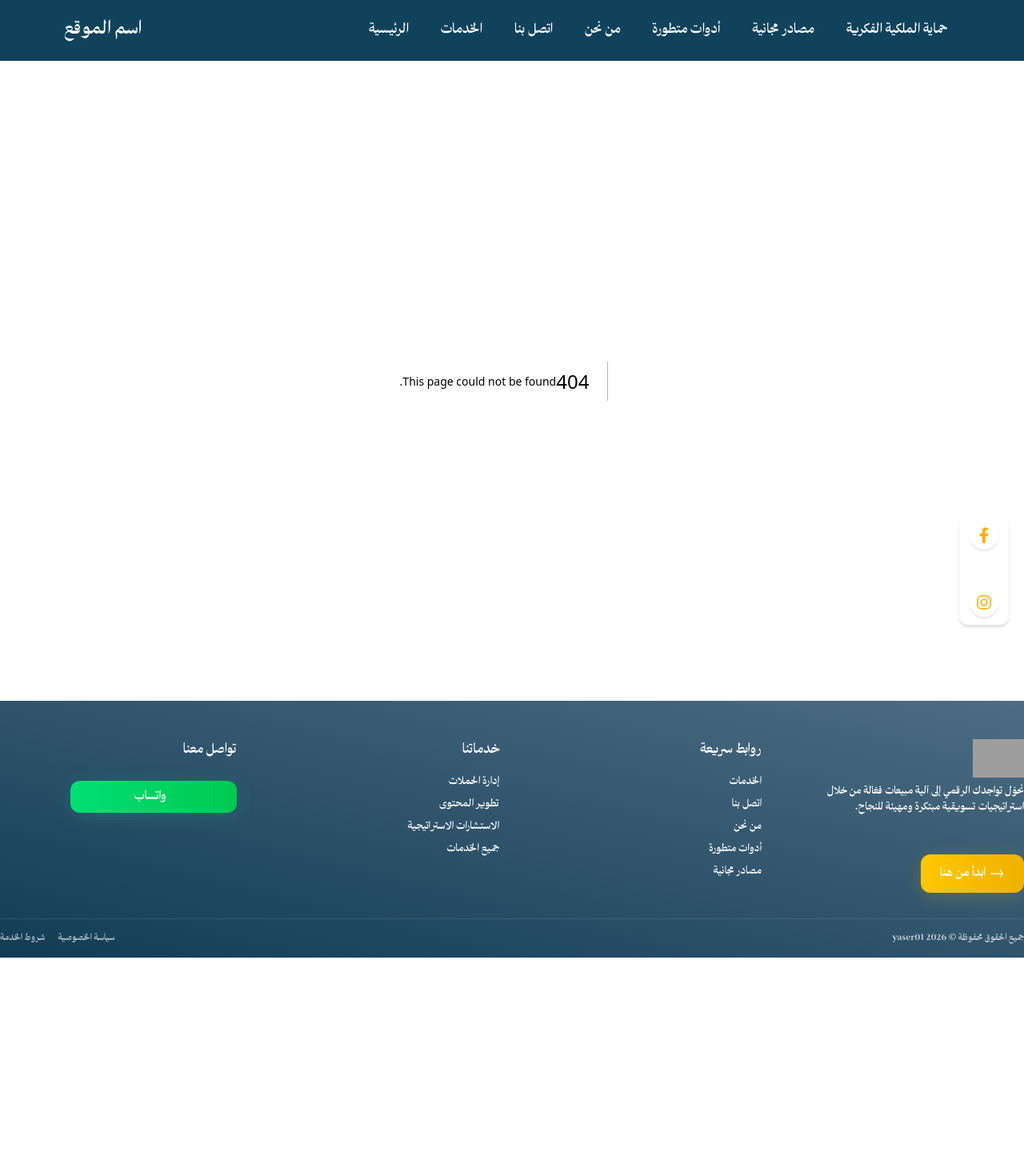
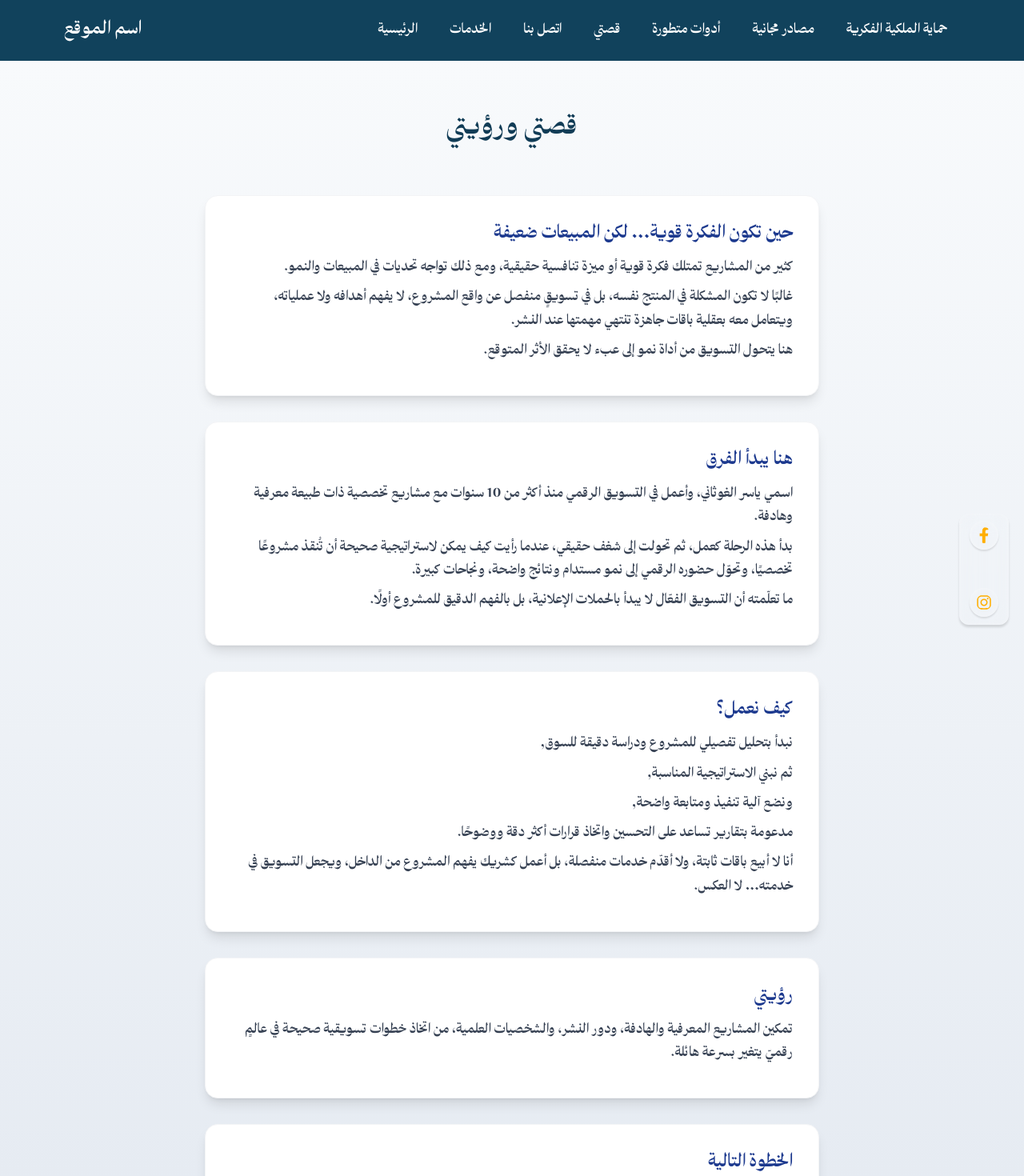
Before and after one commit to Abdullah-AlSalloum/yasergothani, a Next.js app: page /mystory in a window 1280 px wide. Before the commit this address had no page. Shown: the top 1470 px of the page at 80% size. Before the commit the page ends 1197 px from the top, so only its background shows below. Built offline with nearby package versions, Linux system fonts and the light colour scheme; grey boxes are pictures that could not be loaded; some icons are missing.

Commit message:
changing about page to mystory and customize it

```diff
--- a/src/app/about/page.tsx
+++ /dev/null
@@ -1,17 +0,0 @@
-"use client";
-import React from "react";
-
-const AboutPage: React.FC = () => (
-  <section className="w-full py-16 px-4">
-    <div className="max-w-4xl mx-auto flex flex-col items-center text-center gap-8">
-      <h2 className="text-2xl sm:text-3xl md:text-4xl font-extrabold text-primary mb-2">
-        من نحن
-      </h2>
-      <p className="text-gray-600 text-lg">
-        سيتم تخصيص هذه الصفحة لاحقًا لتعريف الشركة وفريق العمل ورؤيتنا.
-      </p>
-    </div>
-  </section>
-);
-
-export default AboutPage;
--- /dev/null
+++ b/src/app/mystory/page.tsx
@@ -0,0 +1,59 @@
+"use client";
+import React from "react";
+
+const mystoryContent = [
+  {
+    title: "حين تكون الفكرة قوية… لكن المبيعات ضعيفة",
+    text: `كثير من المشاريع تمتلك فكرة قوية أو ميزة تنافسية حقيقية، ومع ذلك تواجه تحديات في المبيعات والنمو.
+    غالبًا لا تكون المشكلة في المنتج نفسه، بل في تسويقٍ منفصل عن واقع المشروع، لا يفهم أهدافه ولا عملياته، ويتعامل معه بعقلية باقات جاهزة تنتهي مهمتها عند النشر.
+    هنا يتحول التسويق من أداة نمو إلى عبء لا يحقق الأثر المتوقع.`
+  },
+  {
+    title: "هنا يبدأ الفرق",
+    text: `اسمي ياسر الغوثاني، وأعمل في التسويق الرقمي منذ أكثر من 10 سنوات مع مشاريع تخصصية ذات طبيعة معرفية وهادفة.
+    بدأ هذه الرحلة كعمل، ثم تحولت إلى شغف حقيقي، عندما رأيت كيف يمكن لاستراتيجية صحيحة أن تُنقذ مشروعًا تخصصيًا، وتحوّل حضوره الرقمي إلى نمو مستدام ونتائج واضحة، ونجاحات كبيرة.
+    ما تعلّمته أن التسويق الفعّال لا يبدأ بالحملات الإعلانية، بل بالفهم الدقيق للمشروع أولًا.`
+  },
+  {
+    title: "كيف نعمل؟",
+    text: `نبدأ بتحليل تفصيلي للمشروع ودراسة دقيقة للسوق,
+    ثم نبني الاستراتيجية المناسبة,
+    ونضع آلية تنفيذ ومتابعة واضحة,
+    مدعومة بتقارير تساعد على التحسين واتخاذ قرارات أكثر دقة ووضوحًا.
+    أنا لا أبيع باقات ثابتة، ولا أقدّم خدمات منفصلة، بل أعمل كشريك يفهم المشروع من الداخل، ويجعل التسويق في خدمته… لا العكس.`
+  },
+  {
+    title: "رؤيتي",
+    text: `تمكين المشاريع المعرفية والهادفة، ودور النشر، والشخصيات العلمية، من اتخاذ خطوات تسويقية صحيحة في عالمٍ رقميّ يتغير بسرعة هائلة.`
+  },
+  {
+    title: "الخطوة التالية",
+    text: `إذا شعرت أن هذا الكلام يعبّر عن واقع مشروعك، فأنت في المكان الصحيح.
+    الخطوة التالية هي اجتماع تعارف وتحليل أولي، نناقش فيه وضع مشروعك الحالي، ونحدّد بوضوح أين يمكن للتسويق أن يصنع الفرق فعلًا.`
+  }
+];
+
+const MyStory: React.FC = () => (
+  <section className="w-full py-16 px-4 bg-gradient-to-b from-[#f8fafc] to-[#e2e8f0] min-h-screen">
+    <div className="max-w-3xl mx-auto flex flex-col gap-10 items-center">
+      <h2 className="text-3xl md:text-4xl font-extrabold text-primary mb-6 text-center">قصتي ورؤيتي</h2>
+      <div className="w-full flex flex-col gap-8">
+        {mystoryContent.map((block, idx) => (
+          <div key={idx} className="bg-white rounded-2xl shadow-lg p-6 md:p-8 text-right border border-gray-100">
+            <h3 className="text-xl md:text-2xl font-bold text-blue-900 mb-3">{block.title}</h3>
+            {block.text.split("\n").map((line, i) => (
+              <p key={i} className="text-gray-700 text-lg leading-relaxed mb-2">{line}</p>
+            ))}
+          </div>
+        ))}
+        <div className="flex justify-center mt-4">
+          <a href="/#solutions" className=" relative inline-flex items-center justify-center gap-1 bg-gradient-to-r from-yellow-400 to-yellow-500 text-primary font-extrabold py-3 px-30 rounded-xl text-center shadow-xl hover:from-yellow-500 hover:to-yellow-400 hover:scale-[1.03] transition-all duration-200 focus:outline-none focus:ring-2 focus:ring-yellow-300">
+            ابدأ من هنا
+          </a>
+        </div>
+      </div>
+    </div>
+  </section>
+);
+
+export default MyStory;
--- a/src/components/Footer.tsx
+++ b/src/components/Footer.tsx
@@ -1,3 +1,4 @@
+'use client'
 import React from "react";
 import { EnvelopeIcon, PhoneIcon, ClockIcon } from '@heroicons/react/24/solid';
 import Link from "next/link";
@@ -36,9 +37,9 @@ const Footer = () => (
         <ul className="space-y-2 text-sm">
           <li><Link href="#methodology" className="hover:underline">الخدمات</Link></li>
           <li><Link href="#calltoaction" className="hover:underline">اتصل بنا</Link></li>
-          <li><Link href="#about" className="hover:underline">من نحن</Link></li>
+          <li><Link href="/mystory" className="hover:underline">قصتي</Link></li>
           <li><Link href="#tools" className="hover:underline">أدوات متطورة</Link></li>
-          <li><Link href="#resources" className="hover:underline">مصادر مجانية</Link></li>
+          <li><Link href="/resources" className="hover:underline">مصادر مجانية</Link></li>
         </ul>
       </div>
 
--- a/src/components/Header.tsx
+++ b/src/components/Header.tsx
@@ -55,10 +55,10 @@ export default function Header() {
             </li>
             <li>
               <Link
-                href="/about"
+                href="/mystory"
                 className="block px-4 py-2 rounded transition hover:bg-white/20"
               >
-                من نحن
+                قصتي
               </Link>
             </li>
             <li>
@@ -171,11 +171,11 @@ export default function Header() {
                 </li>
                 <li>
                   <Link
-                    href="#about"
+                    href="/mystory"
                     className="block w-full px-4 py-2 rounded transition hover:bg-white/20"
                     onClick={() => setMenuOpen(false)}
                   >
-                    من نحن
+                    قصتي
                   </Link>
                 </li>
                 <li>
```
